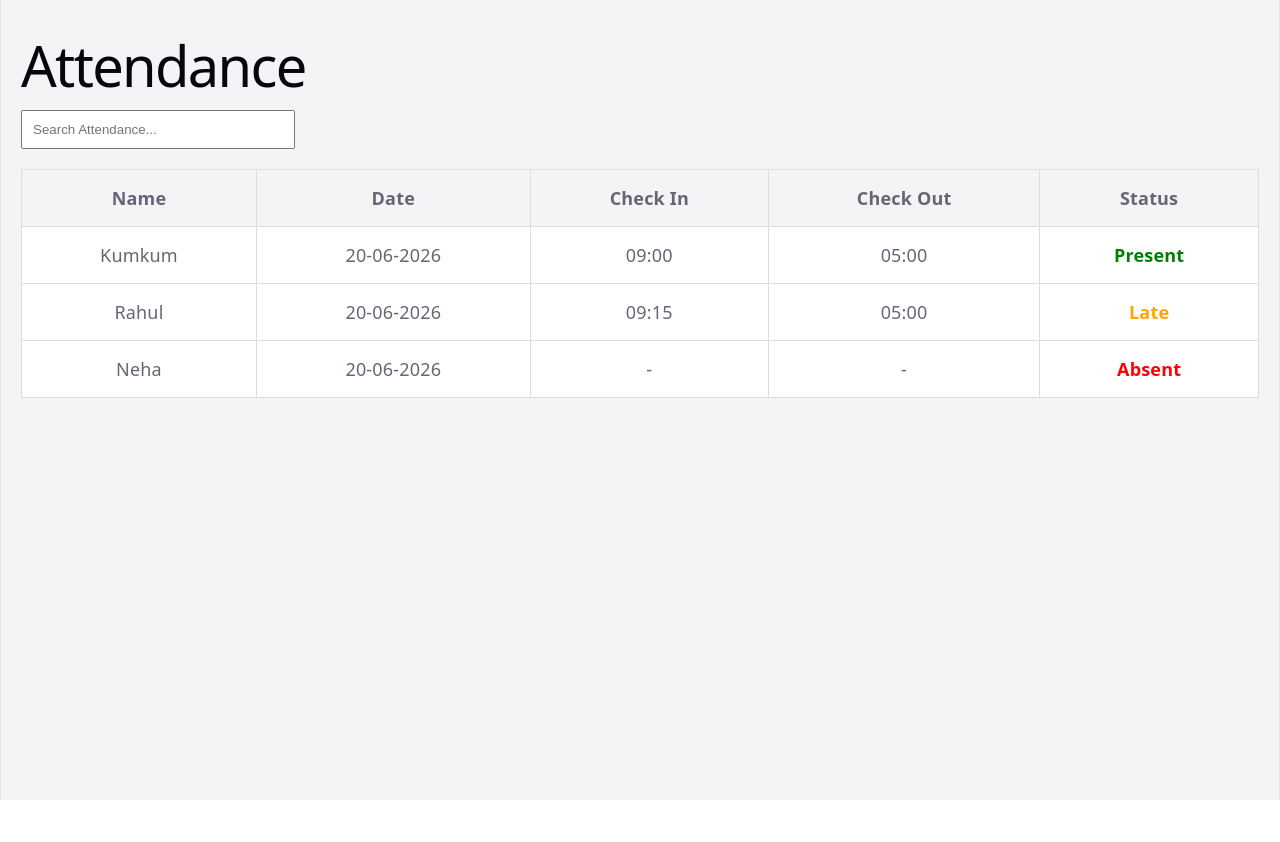
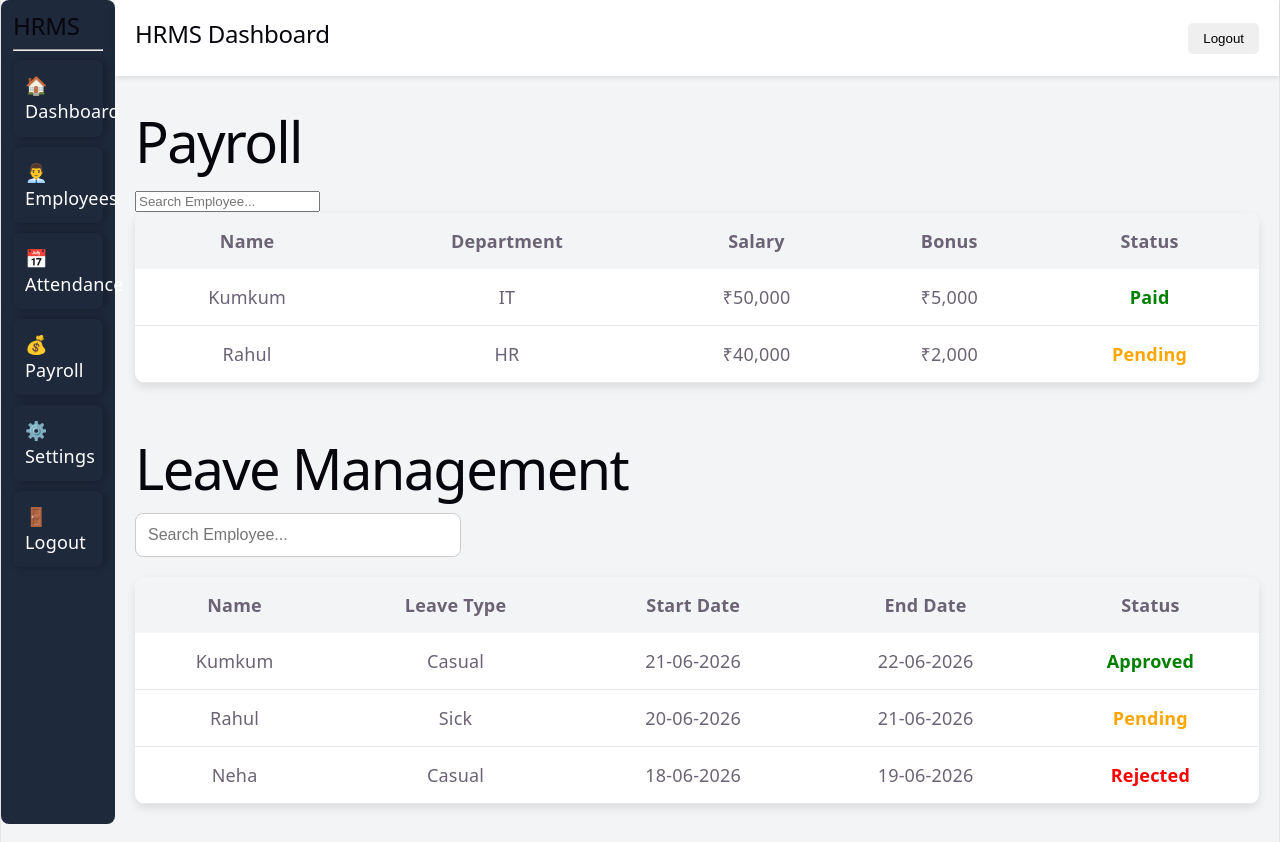
Before and after one commit to KumkumDadhich/infotact-hrms-dashboard, a React app: page /leave in a window 1280 px wide. Before the commit the page ends 800 px from the top, so only its background shows below. Built offline with nearby package versions, Linux system fonts and the light colour scheme; the HTML template or start-up script is replaced by a standard one.

Commit message:
feat: create leave management page UI

```diff
--- a/src/App.jsx
+++ b/src/App.jsx
@@ -1,9 +1,22 @@
-import AttendancePage from "./pages/AttendancePage";
+import Sidebar from "./components/Sidebar";
+import Navbar from "./components/Navbar";
+import PayrollPage from "./pages/PayrollPage";
+import LeavePage from "./pages/LeavePage";
+
+
 
 function App() {
   return (
-    <div>
-      <AttendancePage />
+    <div style={{ display: "flex" }}>
+      <Sidebar />
+
+      <div style={{ flex: 1 }}>
+        <Navbar />
+
+        <PayrollPage />
+
+        <LeavePage />
+      </div>
     </div>
   );
 }
--- /dev/null
+++ b/src/pages/LeavePage.css
@@ -0,0 +1,18 @@
+.leave-container{
+    padding: 20px;
+}
+
+.approved{
+    color: green;
+    font-weight: bold;
+}
+
+.pending{
+    color: orange;
+    font-weight: bold;
+}
+
+.rejected{
+    color: red;
+    font-weight: bold;
+}
--- /dev/null
+++ b/src/pages/LeavePage.jsx
@@ -0,0 +1,60 @@
+import "./LeavePage.css";
+
+function LeavePage() {
+  return (
+    <div className="leave-container">
+
+      <h1>Leave Management</h1>
+
+      <input
+        className="search-box"
+        type="text"
+        placeholder="Search Employee..."
+      />
+
+      <table>
+        <thead>
+          <tr>
+            <th>Name</th>
+            <th>Leave Type</th>
+            <th>Start Date</th>
+            <th>End Date</th>
+            <th>Status</th>
+          </tr>
+        </thead>
+
+        <tbody>
+
+          <tr>
+            <td>Kumkum</td>
+            <td>Casual</td>
+            <td>21-06-2026</td>
+            <td>22-06-2026</td>
+            <td className="approved">Approved</td>
+          </tr>
+
+          <tr>
+            <td>Rahul</td>
+            <td>Sick</td>
+            <td>20-06-2026</td>
+            <td>21-06-2026</td>
+            <td className="pending">Pending</td>
+          </tr>
+
+          <tr>
+            <td>Neha</td>
+            <td>Casual</td>
+            <td>18-06-2026</td>
+            <td>19-06-2026</td>
+            <td className="rejected">Rejected</td>
+          </tr>
+
+        </tbody>
+
+      </table>
+
+    </div>
+  );
+}
+
+export default LeavePage;
```
